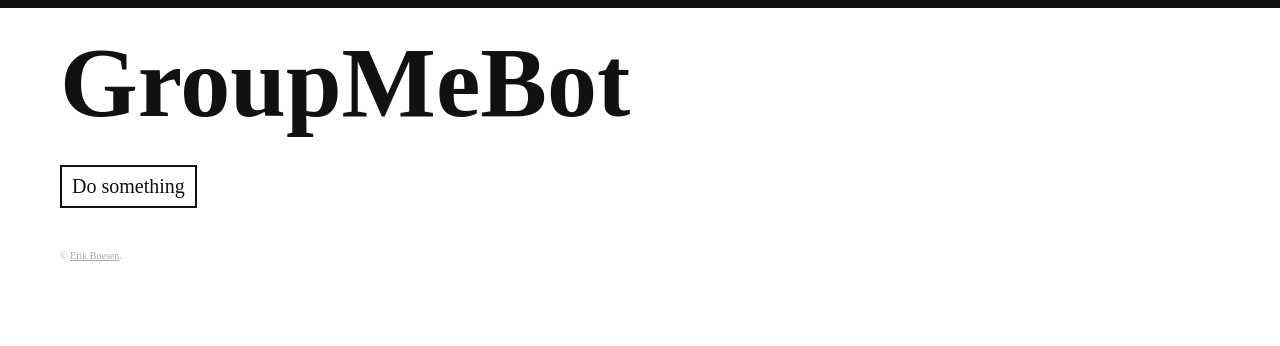
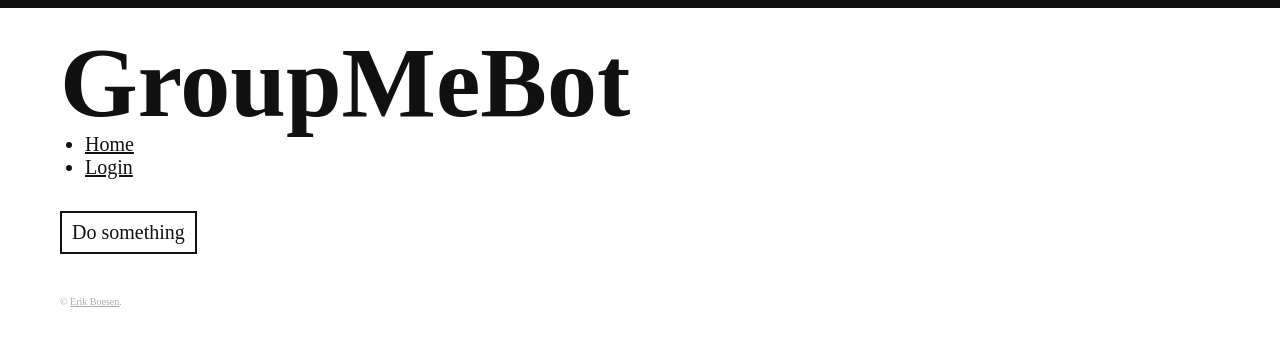
Before and after one commit to MeBots/MeBots, a Flask app: page / in a window 1280 px wide. Shown: the top 346 px of the page. Run offline with Flask 2, Linux system fonts and the light colour scheme; some web fonts are replaced.

Commit message:
Use url_for

```diff
--- a/app.py
+++ b/app.py
@@ -51,7 +51,7 @@ def login():
     if form.validate_on_submit():
         flash('Login requested for user {}, remember_me={}'.format(
             form.username.data, form.remember_me.data))
-        return redirect('/index')
+        return redirect(url_for("root"))
     return render_template('login.html', title='Sign In', form=form)
 
 
@@ -91,7 +91,7 @@ class BotInstance(db.Model):
 
 
 @app.route("/")
-def home():
+def root():
     return render_template("index.html")
 
 
--- a/templates/layout.html
+++ b/templates/layout.html
@@ -28,6 +28,11 @@
         {% block content %}{% endblock %}
         <header>
             <h1>GroupMeBot</h1>
+            <nav>
+                <ul>
+                    <li><a href="{{ url_for('root') }}">Home</a></li>
+                    <li><a href="{{ url_for('login') }}">Login</a></li>
+            </nav>
         </header>
         <main>
             {% block main %}
```
